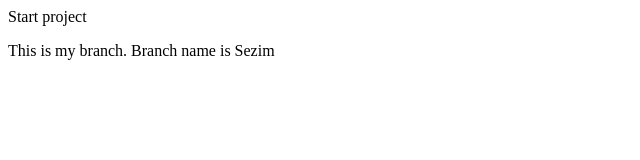
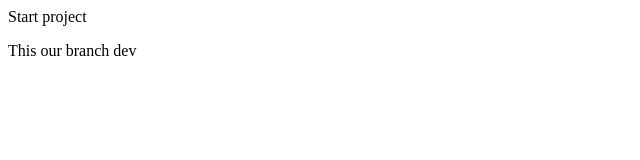
Before and after one commit to Sezima/GitLesson, a plain HTML site: page index.html in a window 1280 px wide. Shown: the whole page, without its empty margins (0-640 px from the left). Drawn offline with Linux system fonts and the light colour scheme.

Commit message:
change dev branch

```diff
--- a/index.html
+++ b/index.html
@@ -1,4 +1,5 @@
 <p> Start project</p>
 
 
-<p>This is my branch. Branch name is Sezim</p>
+<p>This our branch dev
+</p>
```
